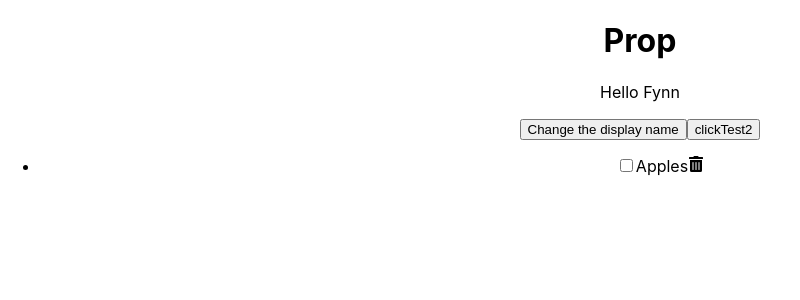
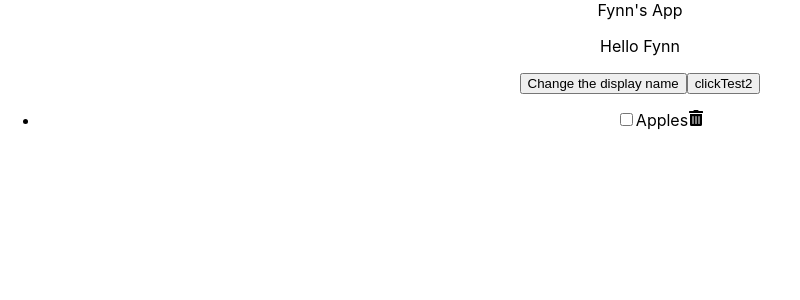
Before and after one commit to FynnHR28/react-tut, a React (Create React App) app: page / in a window 1280 px wide. Shown: the top 300 px of the page, without its empty margins (0-800 px from the left). Built offline with nearby package versions, Linux system fonts and the light colour scheme.

Commit message:
more props/drilling

```diff
--- a/src/App.js
+++ b/src/App.js
@@ -1,11 +1,16 @@
-
+// main app component, makes sense to wrap all other components in here
 import './App.css';
 import Content from './Content.js';
+import Header from './Header.js';
+
+// in order to have sibling components share
+// state, we lift state up to parent component!
 
 function App() {
   return (
     <div className="App">
-      <Content title="Prop" />
+      <Header title="Fynn's App"/>
+      <Content title="Prop"/>
     </div>
   );
 }
--- a/src/Content.js
+++ b/src/Content.js
@@ -4,7 +4,7 @@ import { useState } from 'react';
 import { FaTrashAlt } from 'react-icons/fa';
 
 // {} destructures the prop object and extracts title directly
-const Content = ({title}) => {
+const Content = () => {
   const [name, setName] = useState('Fynn')
   const [items, setItems] = useState([
     { id: 1, item: 'Apples', checked: false },
@@ -38,7 +38,7 @@ const Content = ({title}) => {
 
   return (
     <main>
-      <h1>{title}</h1>
+
       {/* name refers to the name state defined up top */}
       <p>Hello {name}</p>
       <button onClick={changeName}>Change the display name</button>
--- /dev/null
+++ b/src/Header.js
@@ -0,0 +1,15 @@
+
+
+const Header = ({title}) => {
+  return (
+    <header>{title}</header>
+  )
+}
+
+Header.defaultProps = {
+    // can set any number of props here,
+    // no error if no props are passed
+    // these are overridden by any passed to the componenent in app
+    title: 'Default Title',
+}
+export default Header
--- a/src/index.js
+++ b/src/index.js
@@ -3,6 +3,7 @@ import ReactDOM from 'react-dom/client';
 import './index.css';
 import App from './App';
 import reportWebVitals from './reportWebVitals';
+// where we actually inject the app into the DOM
 
 const root = ReactDOM.createRoot(document.getElementById('root'));
 root.render(
```
Also changed, not shown: src/Navbar.js (added, +9 -0 lines).
